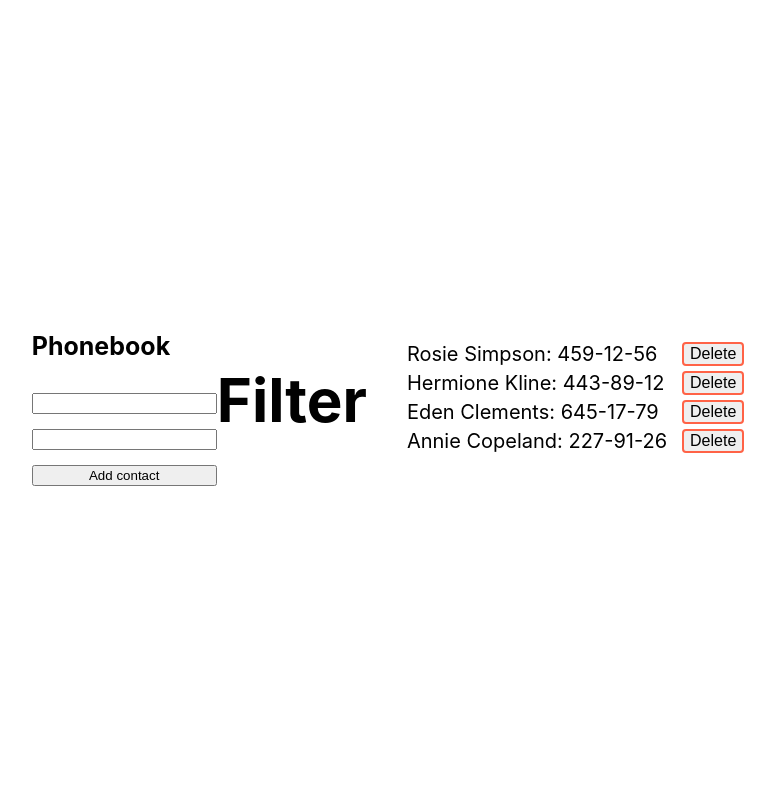
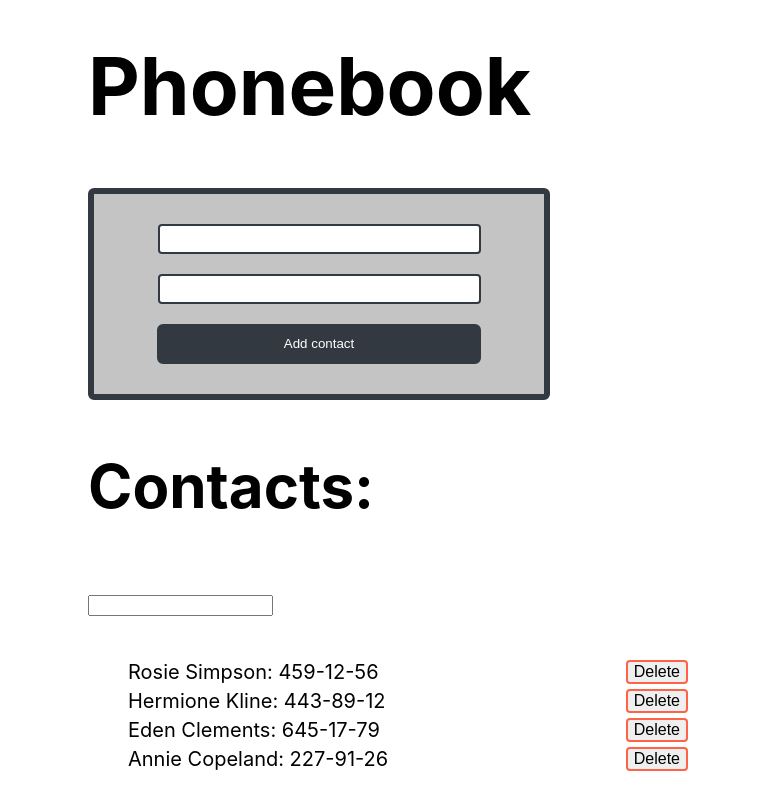
Before and after one commit to Maksym-Svyrydov/goit-react-hw-02-phonebook, a React (Create React App) app: page / in a window 1280 px wide. Shown: the top 810 px of the page, without its empty margins (252-1027 px from the left). Built offline with nearby package versions, Linux system fonts and the light colour scheme.

Commit message:
all tasks

```diff
--- a/src/components/App.jsx
+++ b/src/components/App.jsx
@@ -1,7 +1,9 @@
 import { Component } from 'react';
-import { nanoid } from 'nanoid';
+// import { nanoid } from 'nanoid';
 import ContactForm from './Form';
 import ContactList from './ContactList';
+import Filter from './Filter';
+import { Container } from './App.styled';
 export class App extends Component {
   state = {
     contacts: [
@@ -28,8 +30,19 @@ export class App extends Component {
       contacts: this.state.contacts.filter(({ id }) => id !== deleteId),
     }));
   };
-
-  // const contactList = ({contacts}) =>{}
+  handleFilterName = e => {
+    this.setState(prevState => ({
+      ...prevState,
+      filter: e.target.value,
+    }));
+  };
+  filterContacts = () => {
+    const { contacts, filter } = this.state;
+    if (filter) {
+      return contacts.filter(contact => contact.name.includes(filter));
+    }
+    return contacts;
+  };
 
   render() {
     const { contacts } = this.state;
@@ -44,12 +57,16 @@ export class App extends Component {
           color: '#010101',
         }}
       >
-        <ContactForm onSubmit={this.submitForm} contactList={contacts} />
-        <h2 title="Filter">Filter</h2>
-        <ContactList
-          contactList={contacts}
-          onDelete={this.handeDeleteContact}
-        />
+        <Container>
+          <h1>Phonebook</h1>
+          <ContactForm contactList={contacts} onSubmit={this.submitForm} />
+          <h2>Contacts:</h2>
+          <Filter handleFilterName={this.handleFilterName} />
+          <ContactList
+            contactList={this.filterContacts()}
+            onDelete={this.handeDeleteContact}
+          />
+        </Container>
       </div>
     );
   }
--- /dev/null
+++ b/src/components/App.styled.js
@@ -0,0 +1,7 @@
+import styled from 'styled-components';
+
+export const Container = styled.div`
+  display: flex;
+  flex-direction: column;
+  width: 600px;
+`;
--- /dev/null
+++ b/src/components/Filter/Filter.jsx
@@ -0,0 +1,17 @@
+import { FilterContaner, FilterInput } from './Filter.styled';
+const Filter = ({ handleFilterName }) => {
+  return (
+    <FilterContaner>
+      <label htmlFor="filter"> </label>
+      <FilterInput
+        id="filter"
+        type="text"
+        name="filter"
+        pattern="^[a-zA-Zа-яА-Я]+(([' -][a-zA-Zа-яА-Я ])?[a-zA-Zа-яА-Я]*)*$"
+        title="Name may contain only letters, apostrophe, dash and spaces. For example Adrian, Jacob Mercer, Charles de Batz de Castelmore d'Artagnan"
+        onChange={handleFilterName}
+      />
+    </FilterContaner>
+  );
+};
+export default Filter;
--- /dev/null
+++ b/src/components/Filter/Filter.styled.js
@@ -0,0 +1,4 @@
+import styled from 'styled-components';
+
+export const FilterContaner = styled.div``;
+export const FilterInput = styled.input``;
--- /dev/null
+++ b/src/components/Filter/index.js
@@ -0,0 +1 @@
+export { default } from './Filter';
--- a/src/components/Form/Form.jsx
+++ b/src/components/Form/Form.jsx
@@ -2,7 +2,7 @@ import { nanoid } from 'nanoid';
 import { Component } from 'react';
 import {
   Form,
-  InpetHeader,
+  InputHeader,
   InputName,
   InputNumber,
   InputBtn,
@@ -44,7 +44,6 @@ class ContactForm extends Component {
     const { name, number } = this.state;
     return (
       <Form title="Phonebook" onSubmit={this.handleSubmit}>
-        <InpetHeader>Phonebook</InpetHeader>
         <InputName
           id="name"
           type="text"
--- a/src/components/Form/Form.styled.js
+++ b/src/components/Form/Form.styled.js
@@ -1,14 +1,47 @@
 import styled from 'styled-components';
 
 export const Form = styled.form`
+  width: 75%;
+  height: 200px;
   display: flex;
   flex-direction: column;
-  gap: 15px;
+  gap: 20px;
+  ${'' /* outline: 1px solid tomato; */}
+  justify-content: center;
+  align-items: center;
+  border-radius: 6px;
+  border: 6px solid rgba(50, 57, 65, 1);
+  background: #c4c4c4; ;
 `;
-export const InpetHeader = styled.h1`
+export const InputHeader = styled.h1`
   font-weigh: 400;
-  font-size: 25px;
+  font-size: 20px;
 `;
-export const InputName = styled.input``;
-export const InputNumber = styled.input``;
-export const InputBtn = styled.button``;
+export const InputName = styled.input`
+  width: 70%;
+  height: 12%;
+  background: #ffff;
+  border: 2px solid rgba(50, 57, 65, 1);
+  border-radius: 4px;
+`;
+export const InputNumber = styled.input`
+  width: 70%;
+  height: 12%;
+  background: #ffff;
+  border: 2px solid rgba(50, 57, 65, 1);
+  border-radius: 4px;
+`;
+export const InputBtn = styled.button`
+  width: 72%;
+  height: 20%;
+  border: 2px solid rgba(50, 57, 65, 1);
+  border-radius: 6px;
+  color: #ffff;
+
+  background: rgba(50, 57, 65, 1);
+  &:hover {
+    color: #ffff;
+    border: 2px solid rgba(#009eff);
+    background: #009eff;
+  }
+`;
```
